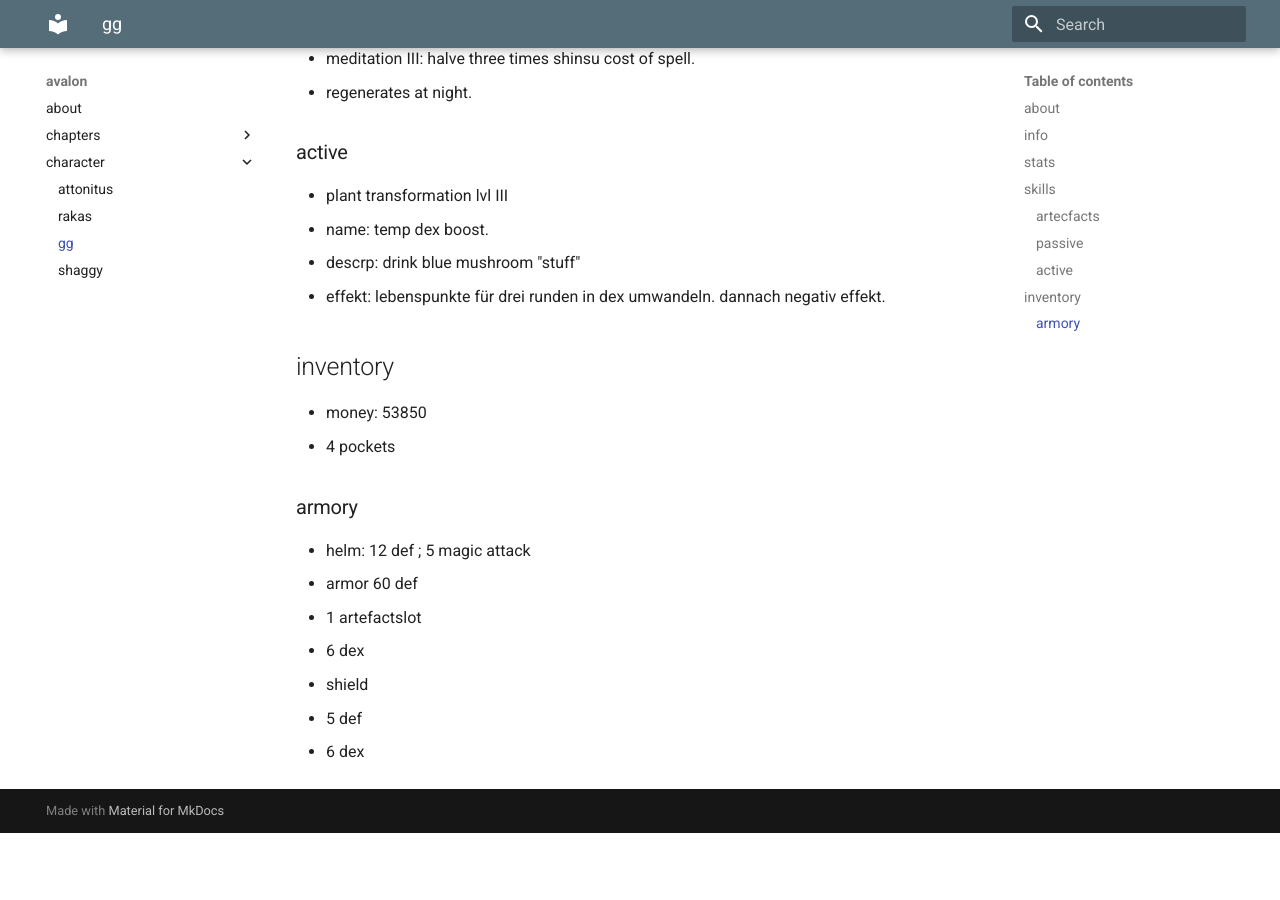
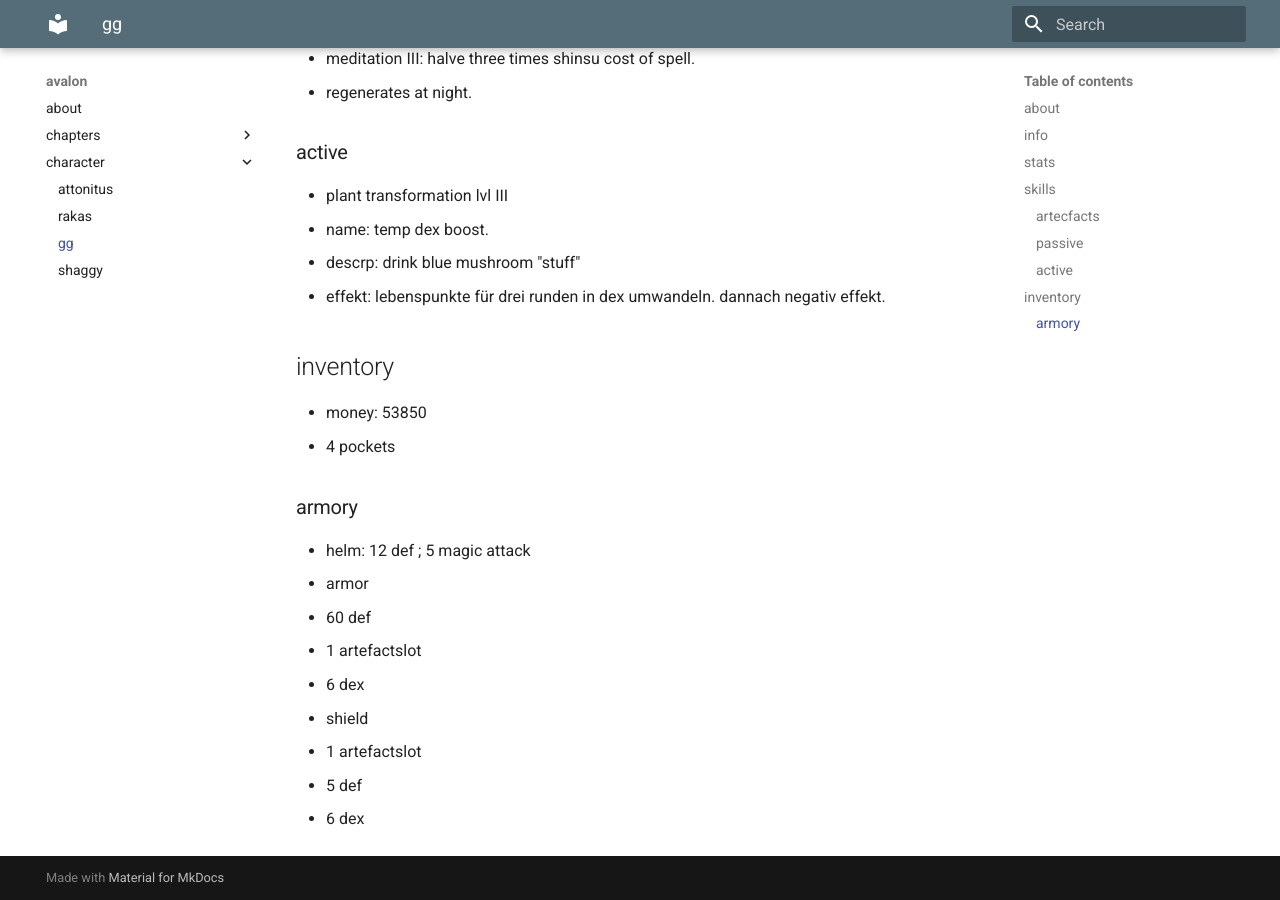
Before and after one commit to mkdocs-pnp/avalon, an MkDocs documentation site: the page built from docs/character/gustavo_ganso.md, in a window 1280 px wide and 900 px high, scrolled down 1012 px. Built offline with MkDocs 1.6.1 and Material for MkDocs 9.7.7, drawn with Linux system fonts in a browser that asks for light colours; before the commit the page ends 1845 px from its top, so only the background shows below that.

Commit message:
Update gustavo_ganso.md

```diff
--- a/docs/character/gustavo_ganso.md
+++ b/docs/character/gustavo_ganso.md
@@ -47,9 +47,11 @@
 ### armory
 
 * helm: 12 def ; 5 magic attack
-* armor 60 def
+* armor
+  * 60 def
   * 1 artefactslot
   * 6 dex
 * shield
+  * 1 artefactslot
   * 5 def
   * 6 dex
```
